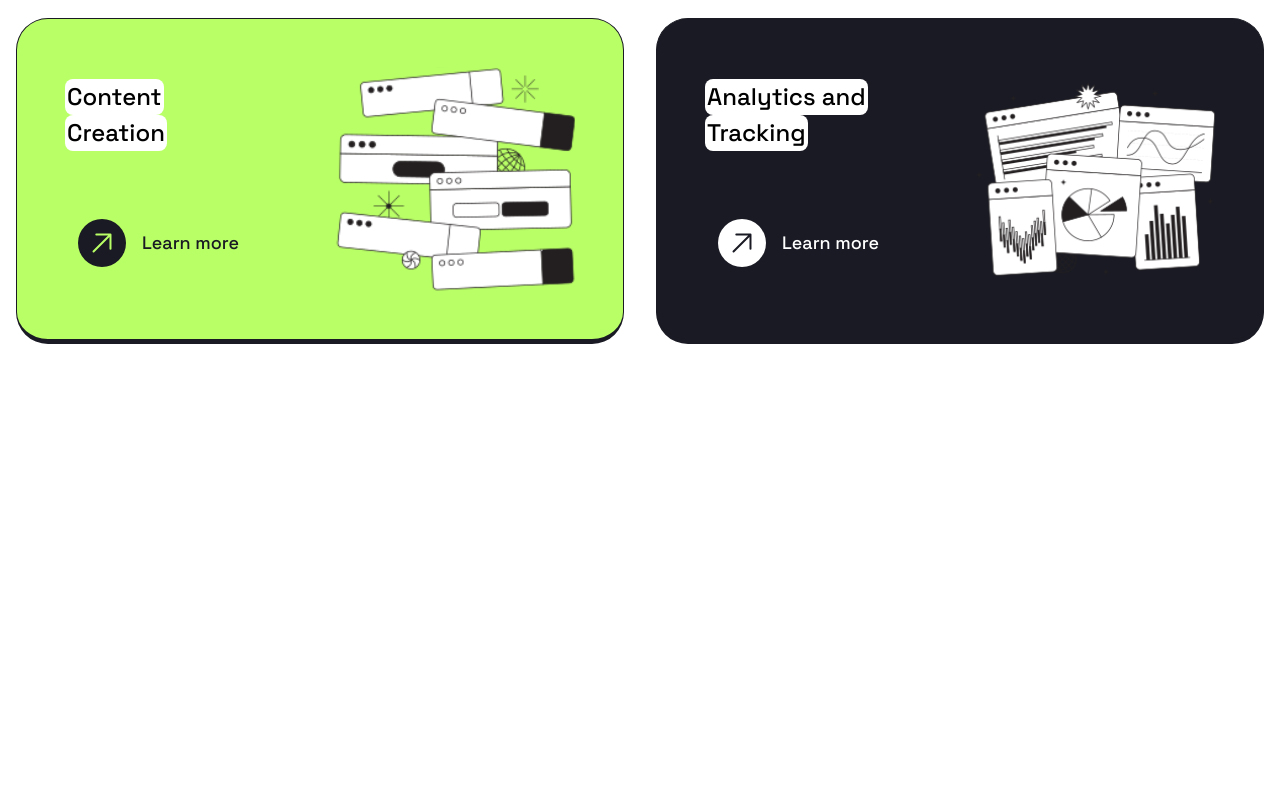
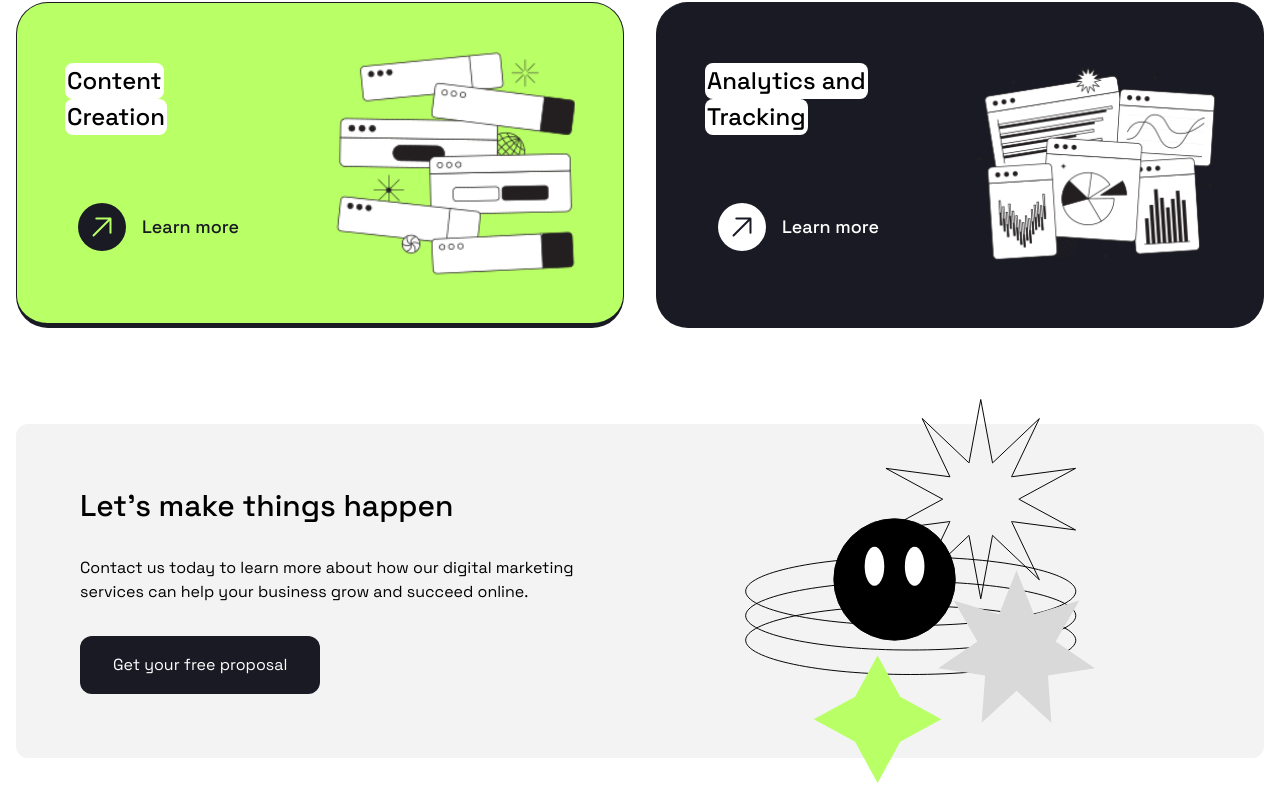
Before and after one commit to iabdwahab/positivus-agency, a React (Vite) app: page /#/about in a window 1280 px wide. Before the commit this address led to /. Shown: the part 1563-2369 px from the top of the page. Before the commit the page ends 1971 px from the top, so only its background shows below. Built offline with nearby package versions, Linux system fonts and the light colour scheme.

Commit message:
Implementing CTA (CallToAction) Section.

```diff
--- a/src/App.tsx
+++ b/src/App.tsx
@@ -1,3 +1,4 @@
+import CTASection from "./components/CTASection";
 import Header from "./components/header/Index";
 import LandingSection from "./components/LandingSection";
 import ServicesSection from "./components/services/Index";
@@ -10,6 +11,7 @@ function App() {
       <LandingSection />
       <Sponsors />
       <ServicesSection />
+      <CTASection />
     </>
   );
 }
--- /dev/null
+++ b/src/components/CTASection.tsx
@@ -0,0 +1,17 @@
+function CTASection() {
+  return (
+    <section className="section container">
+      <div className="bg-gray relative flex items-center rounded-xl p-8 md:p-16">
+        <div className="flex flex-1 flex-col gap-8">
+          <h3 className="text-3xl font-medium">Let's make things happen</h3>
+          <p>Contact us today to learn more about how our digital marketing services can help your business grow and succeed online.</p>
+          <button className="bg-secondary hover:bg-primary hover:border-secondary duration-normal hover:text-secondary cursor-pointer rounded-xl border border-transparent px-8 py-4 text-white transition md:w-fit">Get your free proposal</button>
+        </div>
+        <div className="flex flex-1 items-start justify-center max-md:hidden">
+          <img src="/home/cta.svg" alt="Illustration" className="absolute top-1/2 max-h-96 w-full max-w-sm -translate-y-1/2" />
+        </div>
+      </div>
+    </section>
+  );
+}
+export default CTASection;
--- a/src/components/services/Index.tsx
+++ b/src/components/services/Index.tsx
@@ -1,6 +1,5 @@
 import { servicesElements } from "../../data/services";
 import SectionHeading from "../global/SectionHeading";
-import ServiceCard from "./ServiceCard";
 
 function ServicesSection() {
   return (
--- a/src/index.css
+++ b/src/index.css
@@ -14,5 +14,5 @@
 }
 
 .section {
-  @apply py-16;
+  @apply py-12;
 }
```
Also changed, not shown: public/home/cta.svg (added).
